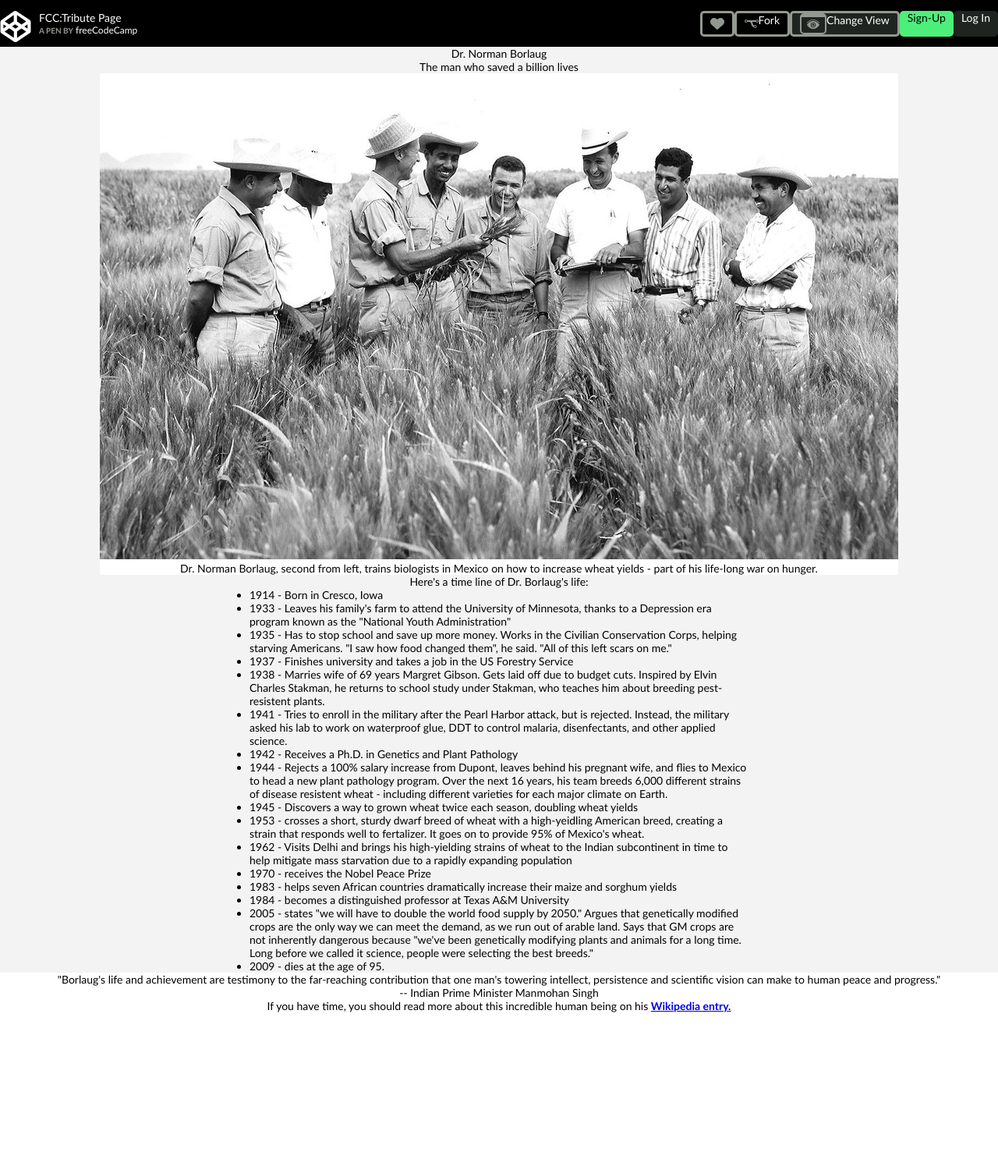
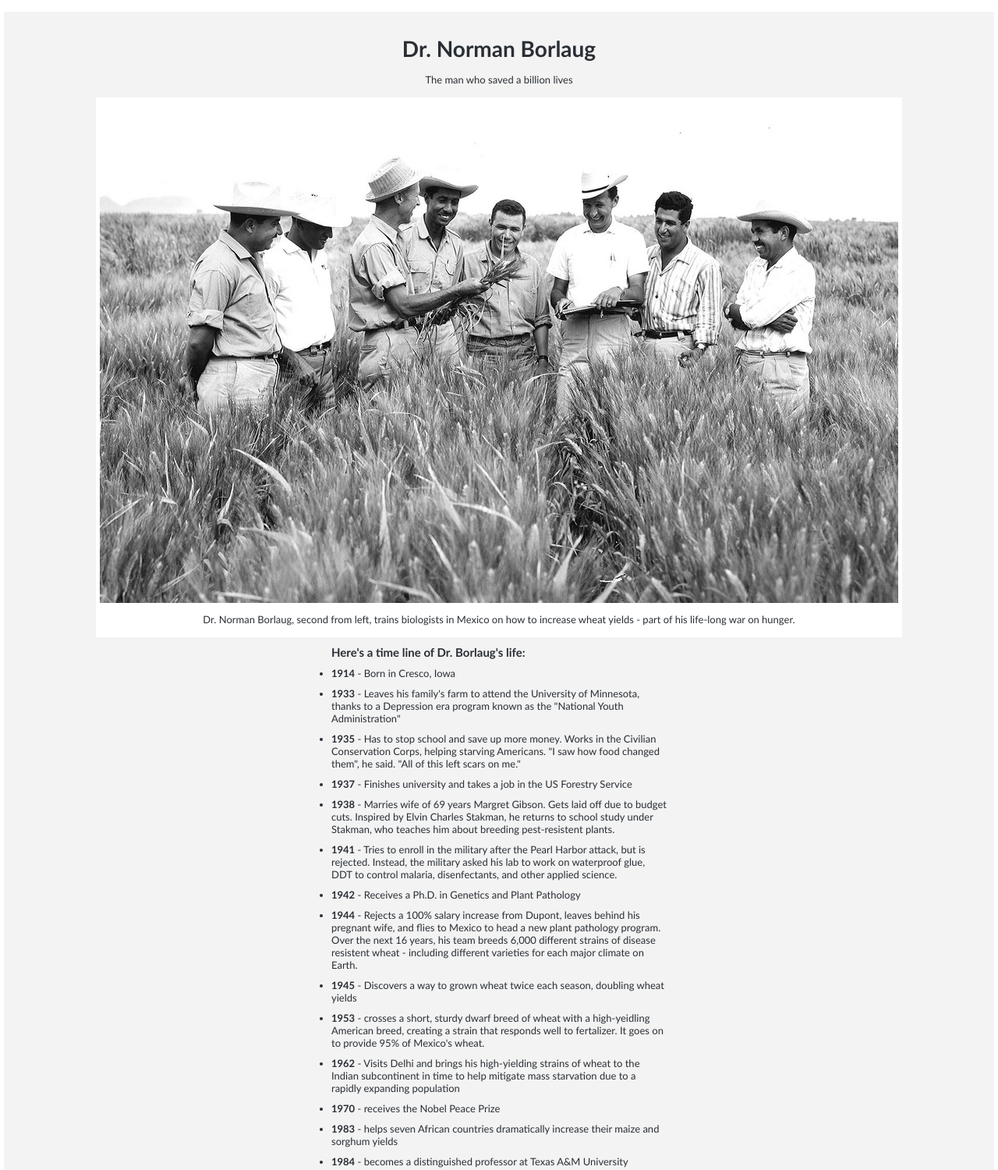
Before and after one commit to Oriz-p/tributepage, a plain HTML site: page index.html in a window 1280 px wide. Shown: the top 1500 px of the page at 78% size. Before the commit the page ends 1298 px from the top, so only its background shows below. Drawn offline with Linux system fonts and the light colour scheme.

Commit message:
changes made to the web file

```diff
--- a/index.css
+++ b/index.css
@@ -2,88 +2,11 @@
     padding:0;
     margin:0;
     font-family:"Trebuchet MS", helvetical, sans-serif;
-    font-size:14px;
+    font-size:13px;
+    color:#2a2e35;
 }
-
-nav{
-    background:black;
-    height:60px;
-    width:100vw;
-    display:flex;
-    flex-direction:row;
-    flex-wrap:wrap;
-    color:white;
-    justify-content:space-between;
-}
-.nav-right-list{
-    display:flex;
-    flex-direction:row;
-    flex-wrap:wrap;
-    align-content:center;
-}
-.nav-right-list > div{
-    border-radius:5px;
-    padding: 0 10px;
-    display:flex;
-    flex-direction:row;
-    flex-wrap:wrap;
-}
-.nav-right-list > div:nth-child(3){
-    background:#1E241F;
-}
-.nav-right-list > div:nth-child(5){
-    background:#1E241F;
-}
-.nav-right-list > div:nth-child(4){
-    background:#4DEF7B;
-    color:black;
-}
-.grey{
-    border:3px solid #939890;
-}
-.nav-right-list > div > img{
-    width:auto;
-    height:auto;
-    max-width:18px;
-    max-height:30px;
-}
-.change-view span{
-    height:20px;
-    width:30px;
-    border:2px solid #939890;
-    border-top:5px solid #939890;
-    border-radius:5px;
-    display:flex;
-    justify-content:center;
-}
-.change-view span>img{
-    width:auto;
-    height:auto;
-    max-width:16px;
-    max-height:18px;
-}
-.code-pen-fcc img{
-    position:absolute;
-    width:auto;
-    height:auto;
-    max-width:40px;
-    max-height:40px;
-    float:left;
-}
-.code-pen-fcc {
-    align-self:center;
-    display:flex;
-    flex-direction:column;
-}
-.code-pen-fcc > span{
-    margin-left:50px;
-}
-.code-pen-fcc > span > b{
-    font-size:10px;
-    color:#939890;
-}
-.code-pen-fcc > span:nth-child(3){
-    font-size:12px;
+body{
+    padding:15px 5px;
 }
 #main{
     display:flex;
@@ -91,27 +14,52 @@ nav{
     align-items:center;
     background:#F2F3F2;
 }
-#main > ul>li{
-    align-self:center;
-    max-width:50%;
-    width:auto;
-    margin:auto;
-}
 #title{
     text-align: center;
+}
+#title p:nth-child(1){
+    font-weight:900;
+    font-size:28px;
+    margin-top:30px;
+}
+#title p:nth-child(2){
+    margin:15px 0;
 }
 figure img{
     width:auto;
     height:auto;
     max-width:100%;
+    margin:10px 0;
 }
 figure{
     width:auto;
     background:white;
+    padding:15px 5px;
+}
+#tribute-info > ul>li{
+    margin:10px auto;
+}
+#tribute-info{
+    max-width:430px;
+    width:auto;
+    margin:10px 0;
+    display:flex;
+    flex-direction:column;
+    flex-wrap:wrap;
+    align-content:center;
+}
+#tribute-info p{
+    font-weight:600;
+    font-size:15px;
 }
 footer{
     text-align:center;
+    margin-bottom:50px;
 }
-footer a{
+footer p:nth-child(5){
     font-weight:600;
+    font-size:15px;
 }
+#tribute-link{
+    color:blue;
+}
--- a/index.html
+++ b/index.html
@@ -8,98 +8,91 @@
         <title>Tribute page</title>
     </head>
     <body>
-        <nav>
-            <div class="code-pen-fcc">
-                <img src="images/3d-outlined-shape.svg" alt="">
-                <span><p>FCC:Tribute Page</p></span>
-                <span><b>A PEN BY</b> freeCodeCamp</span>
-            </div>
-            <div class="nav-right-list">
-                <div class="heart grey"><img src="images/like-black-heart-button.svg" alt=""></div>
-                <div class="fork grey"><img src="images/code-fork-symbol.svg" alt=""><p>Fork</p></div>
-                <div class="change-view grey"><span><img src="images/view.svg" alt=""></span><p>Change View</p></div>
-                <div class="sign-up"><p>Sign-Up</p></div>
-                <div class="log-in"><p>Log In</p></div>
-            </div>
-        </nav>
         <div id="main">
-            <div class="top-body" id="title">
+            <div id="title">
                 <p>Dr. Norman Borlaug</p>
                 <p>The man who saved a billion lives</p>
                 <div id="img-div">
                     <figure>
-                        <img src="images/Dr.%20Norman.jpg" alt="" id="image">
+                        <img src="images/Dr.%20Norman.jpg" alt="Dr. Norman Borlaug's life-long war on hunger." id="image">
                         <figcaption id="img-caption">
                             Dr. Norman Borlaug, second from left, trains biologists in Mexico on how to increase wheat yields - part of his life-long war on hunger.
                         </figcaption>
                     </figure>
                 </div>
             </div>
-
-                <p class="list-title">
+            	<div id="tribute-info">
+	                <p>
 	                    Here's a time line of Dr. Borlaug's life:
 	                </p>
 	                <ul>
 	                    <li>
-                        1914 - Born in Cresco, Iowa
+	                        <b>1914</b> - Born in Cresco, Iowa
 	                    </li>
 	                    <li>
-                        1933 - Leaves his family's farm to attend the University of Minnesota, thanks to a Depression era program known as the "National Youth Administration"
+	                        <b>1933</b> - Leaves his family's farm to attend the University of Minnesota, thanks to a Depression era program known as the "National Youth Administration"
 	                    </li>
 	                    <li>
-                        1935 - Has to stop school and save up more money. Works in the Civilian Conservation Corps, helping starving Americans. "I saw how food changed them", he said. "All of this left scars on me."
+	                        <b>1935</b> - Has to stop school and save up more money. Works in the Civilian Conservation Corps, helping starving Americans. "I saw how food changed them", he said. "All of this left scars on me."
 	                    </li>
 	                    <li>
-                        1937 - Finishes university and takes a job in the US Forestry Service
+	                        <b>1937</b> - Finishes university and takes a job in the US Forestry Service
 	                    </li>
 	                    <li>
-                        1938 - Marries wife of 69 years Margret Gibson. Gets laid off due to budget cuts. Inspired by Elvin Charles Stakman, he returns to school study under Stakman, who teaches him about breeding pest-resistent plants.
+	                        <b>1938</b> - Marries wife of 69 years Margret Gibson. Gets laid off due to budget cuts. Inspired by Elvin Charles Stakman, he returns to school study under Stakman, who teaches him about breeding pest-resistent plants.
 	                    </li>
 	                    <li>
-                        1941 - Tries to enroll in the military after the Pearl Harbor attack, but is rejected. Instead, the military asked his lab to work on waterproof glue, DDT to control malaria, disenfectants, and other applied science.
+	                        <b>1941</b> - Tries to enroll in the military after the Pearl Harbor attack, but is rejected. Instead, the military asked his lab to work on waterproof glue, DDT to control malaria, disenfectants, and other applied science.
 	                    </li>
 	                    <li>
-                        1942 - Receives a Ph.D. in Genetics and Plant Pathology
+	                        <b>1942</b> - Receives a Ph.D. in Genetics and Plant Pathology
 	                    </li>
 	                    <li>
-                        1944 - Rejects a 100% salary increase from Dupont, leaves behind his pregnant wife, and flies to Mexico to head a new plant pathology program. Over the next 16 years, his team breeds 6,000 different strains of disease resistent wheat - including different varieties for each major climate on Earth.
+	                        <b>1944</b> - Rejects a 100% salary increase from Dupont, leaves behind his pregnant wife, and flies to Mexico to head a new plant pathology program. Over the next 16 years, his team breeds 6,000 different strains of disease resistent wheat - including different varieties for each major climate on Earth.
 	                    </li>
 	                    <li>
-                        1945 - Discovers a way to grown wheat twice each season, doubling wheat yields
+	                        <b>1945</b> - Discovers a way to grown wheat twice each season, doubling wheat yields
 	                    </li>
 	                    <li>
-                        1953 - crosses a short, sturdy dwarf breed of wheat with a high-yeidling American breed, creating a strain that responds well to fertalizer. It goes on to provide 95% of Mexico's wheat.
+	                        <b>1953</b> - crosses a short, sturdy dwarf breed of wheat with a high-yeidling American breed, creating a strain that responds well to fertalizer. It goes on to provide 95% of Mexico's wheat.
 	                    </li>
 	                    <li>
-                        1962 - Visits Delhi and brings his high-yielding strains of wheat to the Indian subcontinent in time to help mitigate mass starvation due to a rapidly expanding population
+	                        <b>1962</b> - Visits Delhi and brings his high-yielding strains of wheat to the Indian subcontinent in time to help mitigate mass starvation due to a rapidly expanding population
 	                    </li>
 	                    <li>
-                        1970 - receives the Nobel Peace Prize
+	                        <b>1970</b> - receives the Nobel Peace Prize
 	                    </li>
 	                    <li>
-                        1983 - helps seven African countries dramatically increase their maize and sorghum yields
+	                        <b>1983</b> - helps seven African countries dramatically increase their maize and sorghum yields
 	                    </li>
 	                    <li>
-                        1984 - becomes a distinguished professor at Texas A&M University
+	                        <b>1984</b> - becomes a distinguished professor at Texas A&M University
 	                    </li>
 	                    <li>
-                        2005 - states "we will have to double the world food supply by 2050." Argues that genetically modified crops are the only way we can meet the demand, as we run out of arable land. Says that GM crops are not inherently dangerous because "we've been genetically modifying plants and animals for a long time. Long before we called it science, people were selecting the best breeds."
+	                        <b>2005</b> - states "we will have to double the world food supply by 2050." Argues that genetically modified crops are the only way we can meet the demand, as we run out of arable land. Says that GM crops are not inherently dangerous because "we've been genetically modifying plants and animals for a long time. Long before we called it science, people were selecting the best breeds."
 	                    </li>
 	                    <li>
-                        2009 - dies at the age of 95.
+	                        <b>2009</b> - dies at the age of 95.
 	                    </li>
 	                </ul>
 	            </div>
                 <footer>
 		            <p>
+		                <em>
 		                	"Borlaug's life and achievement are testimony to the far-reaching contribution that one man's towering intellect, persistence and scientific vision can make to human peace and progress."
+		                </em>
 		            </p>
+		            <br>
 		            <p>
+		                <em>
 		                	-- Indian Prime Minister Manmohan Singh
+		                </em>
 		            </p>
+		            <br>
 		            <p>
-                If you have time, you should read more about this incredible human being on his <a href="#" alt="link to wikipedia entry" target="_blank">Wikipedia entry.</a>
+			           	If you have time, you should read more about this incredible human being on his <a href="#" id="tribute-link" alt="link to wikipedia entry" target="_blank">Wikipedia entry.</a>
 		            </p>
         		</footer>
+            </div>
     </body>
 </html>
```
Also changed, not shown: images/3d-outlined-shape.svg (deleted), images/code-fork-symbol.svg (deleted), images/like-black-heart-button.svg (deleted), images/view.svg (deleted). Lines whose indentation alone changed are shown as unchanged.
